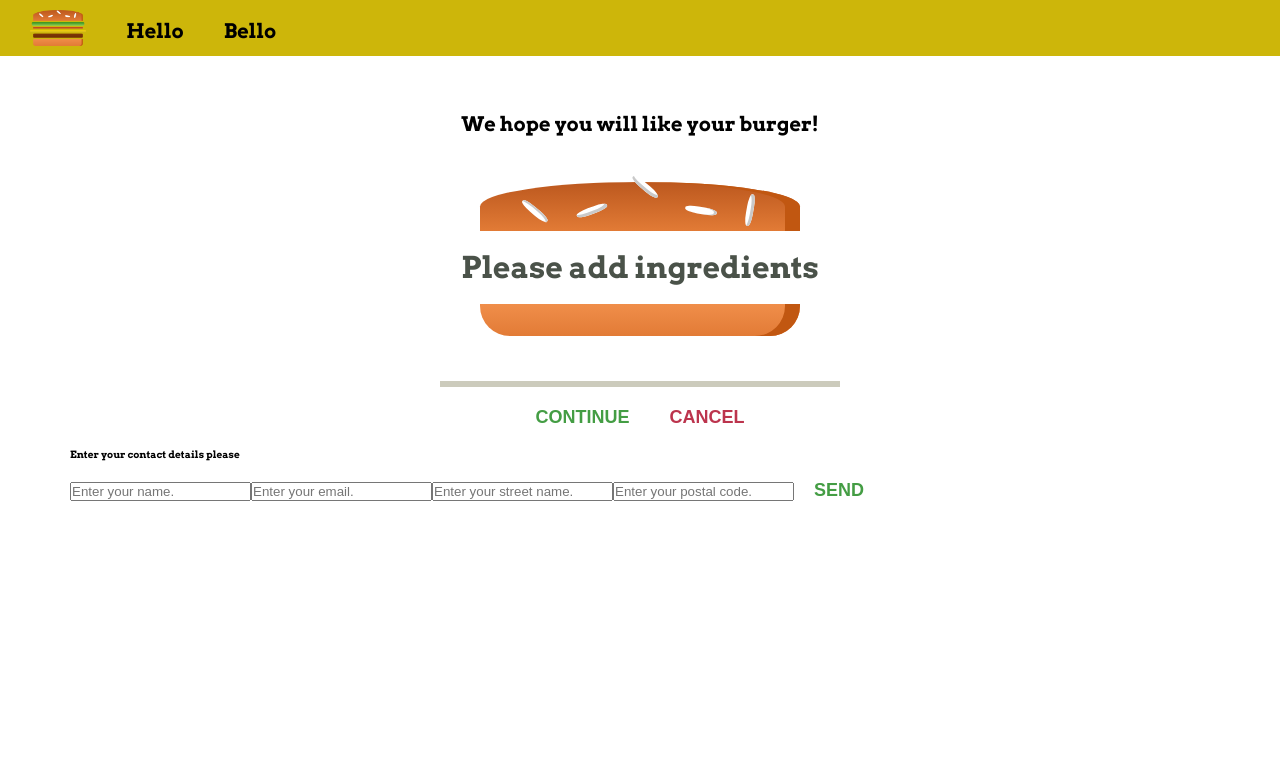
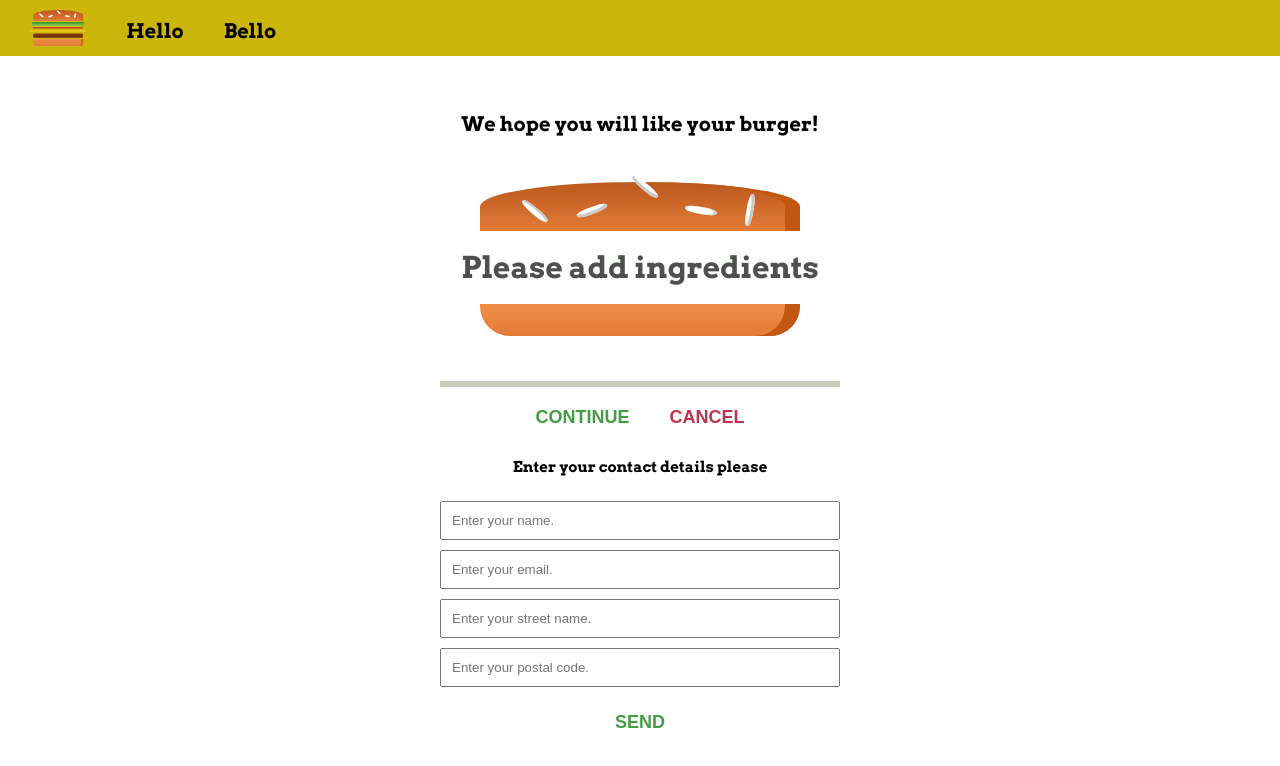
Before and after one commit to pldvd/burger-builder, a React (Create React App) app: page /checkout in a window 1280 px wide. Both pictures are taken after a click on the button "CONTINUE". Shown: the top 766 px of the page. Built offline with nearby package versions, Linux system fonts and the light colour scheme.

Commit message:
add styles to checkoutform

```diff
--- /dev/null
+++ b/src/containers/Checkout/CheckoutForm/CheckoutForm.module.scss
@@ -0,0 +1,21 @@
+.CheckoutForm {
+  width: 80%;
+  margin: 1rem auto;
+
+  & h2 {
+    text-align: center;
+  }
+
+  & form {
+    max-width: 400px;
+    margin: 2rem auto;
+    display: grid;
+    grid-template-columns: 1fr;
+
+    & input {
+      width: 100%;
+      margin: .5rem 0;
+      padding: 1rem;
+    }
+  }
+}
--- a/src/containers/Checkout/CheckoutForm/CheckoutForm.tsx
+++ b/src/containers/Checkout/CheckoutForm/CheckoutForm.tsx
@@ -1,5 +1,6 @@
-import React, { Component, Fragment } from 'react';
+import React, { Component } from 'react';
 import Button from '../../../components/UI/Button/Button';
+import styles from './CheckoutForm.module.scss';
 
 interface CheckoutFormInterface {
   name: string,
@@ -24,8 +25,8 @@ class CheckoutForm extends Component<{}, CheckoutFormInterface> {
 
   render() {
     return (
-      <Fragment>
-        <h4>Enter your contact details please</h4>
+      <div className={styles.CheckoutForm}>
+        <h2>Enter your contact details please</h2>
         <form>
           <input type="text" name="name" placeholder="Enter your name."/>
           <input type="email" name="email" placeholder="Enter your email."/>
@@ -33,7 +34,7 @@ class CheckoutForm extends Component<{}, CheckoutFormInterface> {
           <input type="text" name="postal" placeholder="Enter your postal code."/>
           <Button color="green" clicked={() => console.log('hello')}>Send</Button>
         </form>
-      </Fragment>
+      </div>
     )
   }
 
```
